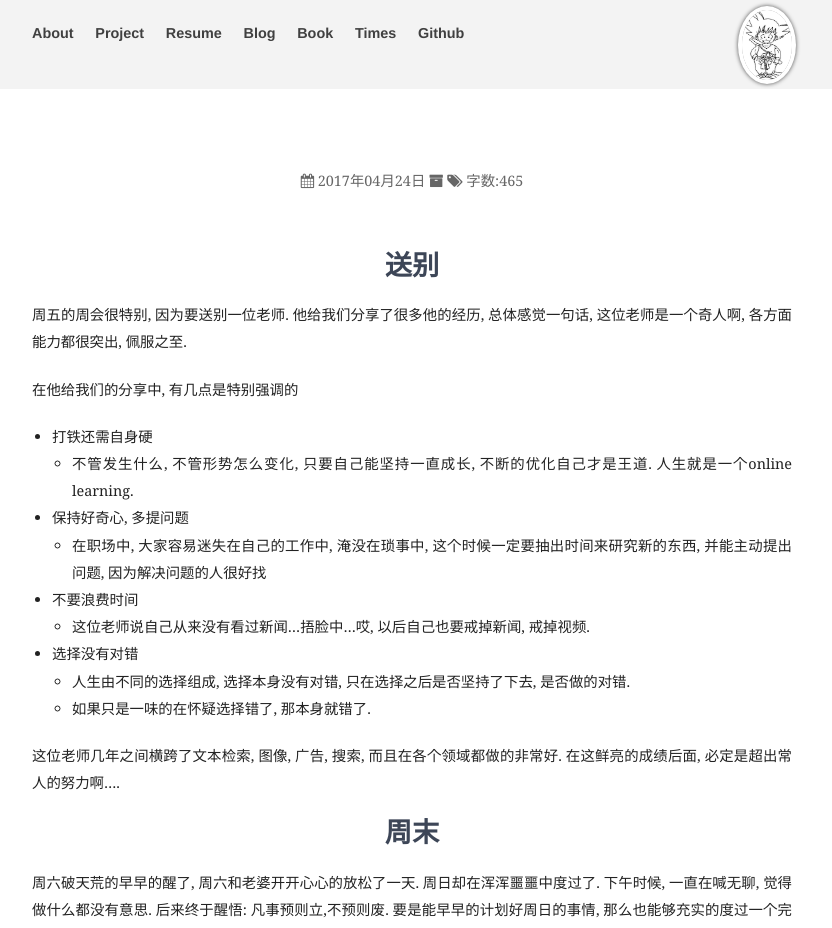
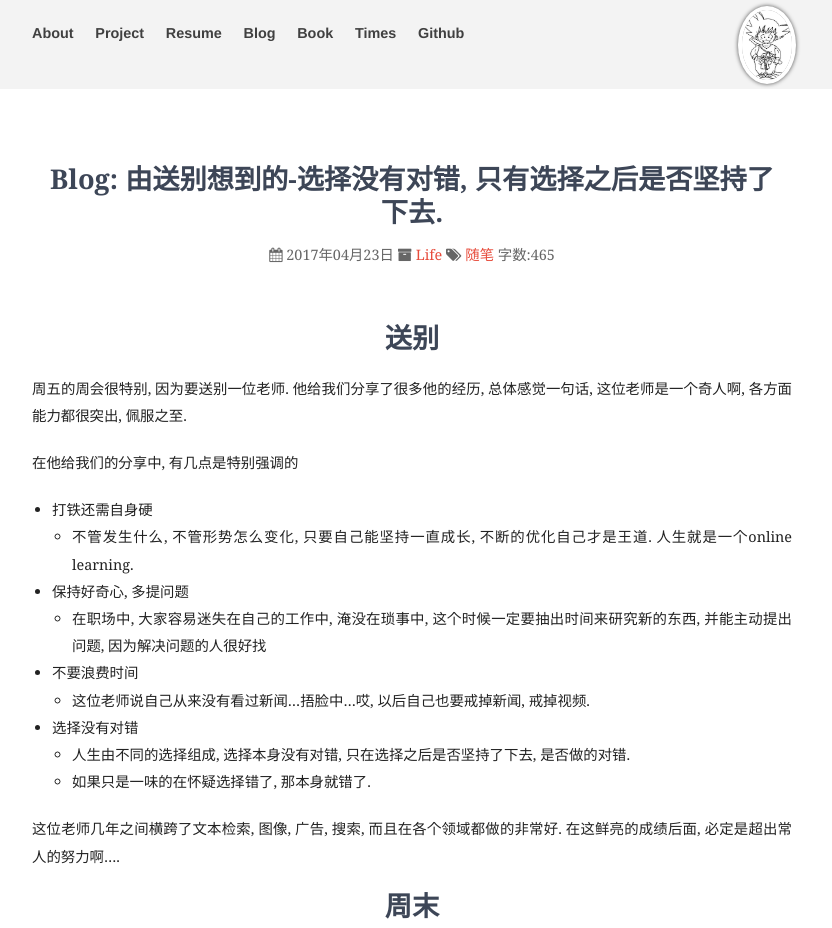
Before and after one commit to littlecat-lff/littlecat-lff.github.io, a Jekyll site: the page built from _posts/Life/2017-04-23-think_something.md, in a window 1280 px wide. Shown: the top 928 px of the page, without its empty margins (228-1060 px from the left). Built offline with Jekyll 4.4.1, drawn with Linux system fonts in a browser that asks for light colours; nearby versions of some CDN libraries; our own code applies the rules of GitHub Pages for plain Markdown files; comment, search, counter and statistics services are not loaded; some of the changed text lies outside the part shown.

Commit message:
Update 2017-04-23-think_something.md

```diff
--- a/_posts/Life/2017-04-23-think_something.md
+++ b/_posts/Life/2017-04-23-think_something.md
@@ -1,6 +1,6 @@
 ---
 layout: post
-title: Blog&#58 由送别想到的: 选择没有对错, 只有选择之后是否坚持了下去.
+title: Blog&#58 由送别想到的-选择没有对错, 只有选择之后是否坚持了下去.
 categories: [Life]
 tags: 随笔
 ---
```
